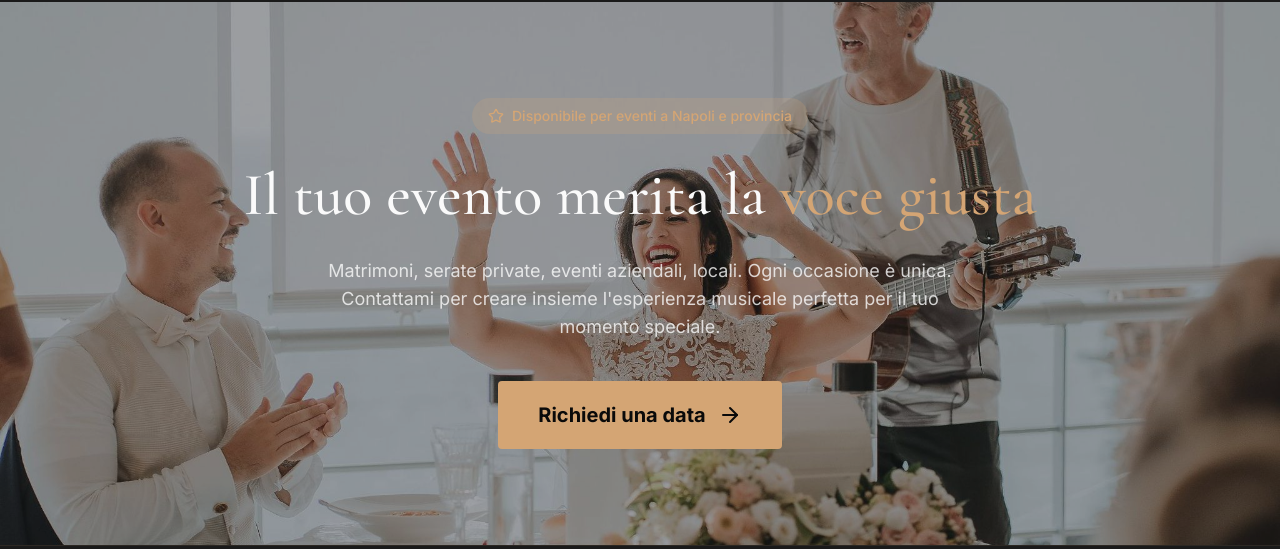
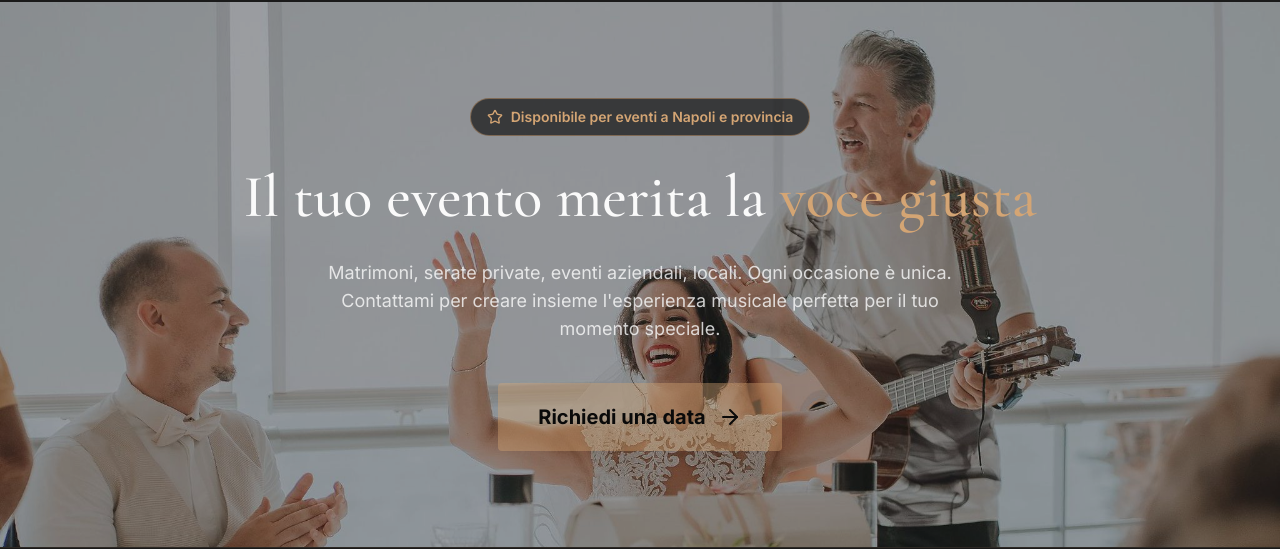
Before and after one commit to francescopaganotustena-hash/turpesito, a React (Vite) app: page / in a window 1280 px wide. Shown: the part 1978-2527 px from the top of the page. Built offline with nearby package versions, Linux system fonts and the light colour scheme.

Commit message:
chore: aggiorna memoria sessione e rifinisce CTA home

```diff
--- a/src/components/CTASection.tsx
+++ b/src/components/CTASection.tsx
@@ -10,15 +10,15 @@ export function CTASection({ showContactLine = true }: CTASectionProps) {
   return (
     <section className="relative py-24 overflow-hidden">
       <div
-        className="absolute inset-0 bg-cover bg-center bg-no-repeat"
+        className="absolute inset-0 bg-cover bg-no-repeat cta-bg-position"
         style={{ backgroundImage: `url("${heroImages.cta}")` }}
       />
       <div className="absolute inset-0 bg-primary/30" />
 
       <div className="relative z-10 max-w-4xl mx-auto px-4 sm:px-6 lg:px-8 text-center">
-        <div className="inline-flex items-center gap-2 bg-accent/20 rounded-full px-4 py-2 mb-6">
+        <div className="inline-flex items-center gap-2 bg-primary/65 border border-accent/45 rounded-full px-4 py-2 mb-6">
           <Star className="w-4 h-4 text-accent" />
-          <span className="text-sm text-accent font-medium">
+          <span className="text-sm text-accent font-semibold">
             Disponibile per eventi a Napoli e provincia
           </span>
         </div>
@@ -35,7 +35,7 @@ export function CTASection({ showContactLine = true }: CTASectionProps) {
 
         <Link
           to="/contatti"
-          className="inline-flex items-center gap-3 bg-accent text-primary px-10 py-5 text-xl font-bold rounded hover:bg-accent/90 transition-all hover:scale-105"
+          className="inline-flex items-center gap-3 bg-accent/40 text-primary px-10 py-5 text-xl font-bold rounded hover:bg-accent/50 transition-all hover:scale-105"
         >
           {siteConfig.bookingTitle}
           <ArrowRight className="w-6 h-6" />
--- a/src/components/HeroSection.tsx
+++ b/src/components/HeroSection.tsx
@@ -11,7 +11,7 @@ export function HeroSection() {
     <section className="relative min-h-screen flex items-center justify-center overflow-hidden">
       {/* Background Image */}
       <div
-        className={`absolute inset-0 bg-cover bg-center bg-no-repeat ${siteConfig.enableHeroAnimation ? 'hero-bg-animated' : ''}`}
+        className={`absolute inset-0 bg-cover bg-no-repeat hero-bg-position ${siteConfig.enableHeroAnimation ? 'hero-bg-animated' : ''}`}
         style={{ backgroundImage: `url("${heroImages.hero}")` }}
       >
         <div className="absolute inset-0 bg-gradient-to-b from-primary/70 via-primary/50 to-primary" />
--- a/src/index.css
+++ b/src/index.css
@@ -69,17 +69,35 @@
 
 @keyframes heroBackgroundDrift {
   0% {
-    transform: scale(1.02) translate3d(-14px, -6px, 0);
+    transform: scale(1) translate3d(-10px, -2px, 0);
   }
   100% {
-    transform: scale(1.1) translate3d(20px, 8px, 0);
+    transform: scale(1.02) translate3d(2px, 0, 0);
   }
+}
+
+.hero-bg-position {
+  background-position: 82% 0% !important;
 }
 
 .hero-bg-animated {
   animation: heroBackgroundDrift 17s ease-in-out infinite alternate;
-  transform-origin: center;
+  transform-origin: 82% 8%;
   will-change: transform;
+}
+
+.cta-bg-position {
+  background-position: 82% 18%;
+}
+
+@media (max-width: 768px) {
+  .hero-bg-position {
+    background-position: 70% 4% !important;
+  }
+
+  .cta-bg-position {
+    background-position: 76% 18%;
+  }
 }
 
 @media (prefers-reduced-motion: reduce) {
```
Also changed, not shown: 2 other files (tests, documents, lock files or other folders).
